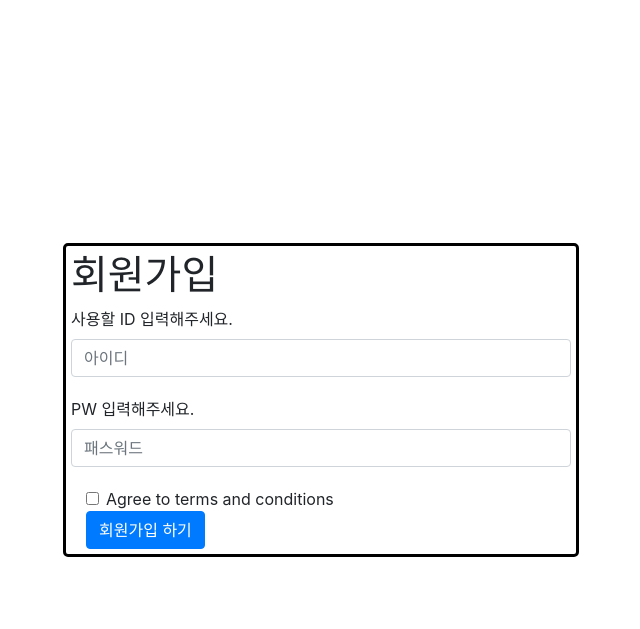
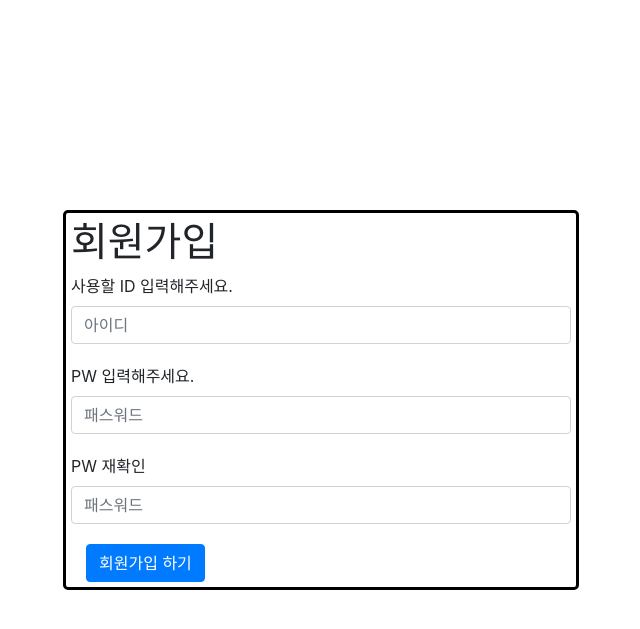
Before and after one commit to WON-JIN-LEE/loginform-with-flask, a Flask app: page /join in a window 1280 px wide. Shown: the top 629 px of the page, without its empty margins (319-959 px from the left). Run offline with Flask 2, Linux system fonts and the light colour scheme; some libraries are stand-ins or nearby versions.

Commit message:
회원가입에서 공백란 필터, pw 재확인 추가하기

```diff
--- a/app.py
+++ b/app.py
@@ -20,10 +20,9 @@ def join_data_insert():
     id_receive = request.form["id_give"]
     pw_receive = request.form["pw_give"]
 
-    print(id_receive)
-    print(pw_receive)
     doc = {'id': id_receive,
            'pw': pw_receive}
+
     db.logindata.insert_one(doc)
 
     return jsonify({'msg': "회원가입이 완료되었습니다."})
--- a/static/join.js
+++ b/static/join.js
@@ -1,14 +1,18 @@
 $(document).ready(function () {
-    loginValidation() ;
+
 });
-
-
-
-
 
 function postJoin() {
     let id = $("#id-input").val();
     let pw = $("#pw-input").val();
+    let pw2 = $("#pw2-input").val();
+
+    loginValidation();
+    if(id === '' || pw=== '' || pw2=== '' ){
+          return alert("공백을 채워주세요.")
+    }else if(pw !== pw2) {
+        return alert("비밀번호가 다릅니다.")
+    }
 
     $.ajax({
         type: "post",
@@ -16,7 +20,7 @@ function postJoin() {
         data: {id_give: id , pw_give: pw },
         success: function (response) {
             alert(response['msg']);
-            location ='/';
+            window.location ='/';
         }
     });
 }
@@ -27,17 +31,19 @@ function postJoin() {
 function loginValidation() {
     'use strict'
 
+    let pw = $("#pw-input").val();
+    let pw2 = $("#pw2-input").val();
+
     // Fetch all the forms we want to apply custom Bootstrap validation styles to
     var forms = document.querySelectorAll('.needs-validation')
     // Loop over them and prevent submission
     Array.prototype.slice.call(forms)
         .forEach(function (form) {
             form.addEventListener('submit', function (event) {
-          if (!form.checkValidity()) {
+                if (!form.checkValidity()|| pw !== pw2) {
                     event.preventDefault();
                     event.stopPropagation();
                 }
-
                  form.classList.add('was-validated');
             }, false)
         })
--- a/templates/join.html
+++ b/templates/join.html
@@ -46,25 +46,14 @@
                 Looks good!
             </div>
         </div>
-<!--           <div class="row-md-4 input-box">-->
-<!--            <label for="validationCustom02" class="form-label">PW 재확인</label>-->
-<!--            <input type="text" class="form-control" id="validationCustom02" placeholder="패스워드" required>-->
-<!--            <div class="valid-feedback">-->
-<!--                Looks good!-->
-<!--            </div>-->
-<!--        </div>-->
-
-        <div class="col-12">
-            <div class="form-check">
-                <input class="form-check-input" type="checkbox" value="" id="invalidCheck" required>
-                <label class="form-check-label" for="invalidCheck">
-                    Agree to terms and conditions
-                </label>
-                <div class="invalid-feedback">
-                    You must agree before submitting.
-                </div>
+           <div class="row-md-4 input-box">
+            <label for="validationCustom02" class="form-label">PW 재확인</label>
+            <input type="text" class="form-control" id="pw2-input" placeholder="패스워드" required>
+            <div class="valid-feedback">
+                Looks good!
             </div>
         </div>
+
         <div class="col-12">
             <button onclick="postJoin()" class="btn btn-primary" type="submit">회원가입 하기</button>
         </div>
```
Lines whose indentation alone changed are shown as unchanged.
